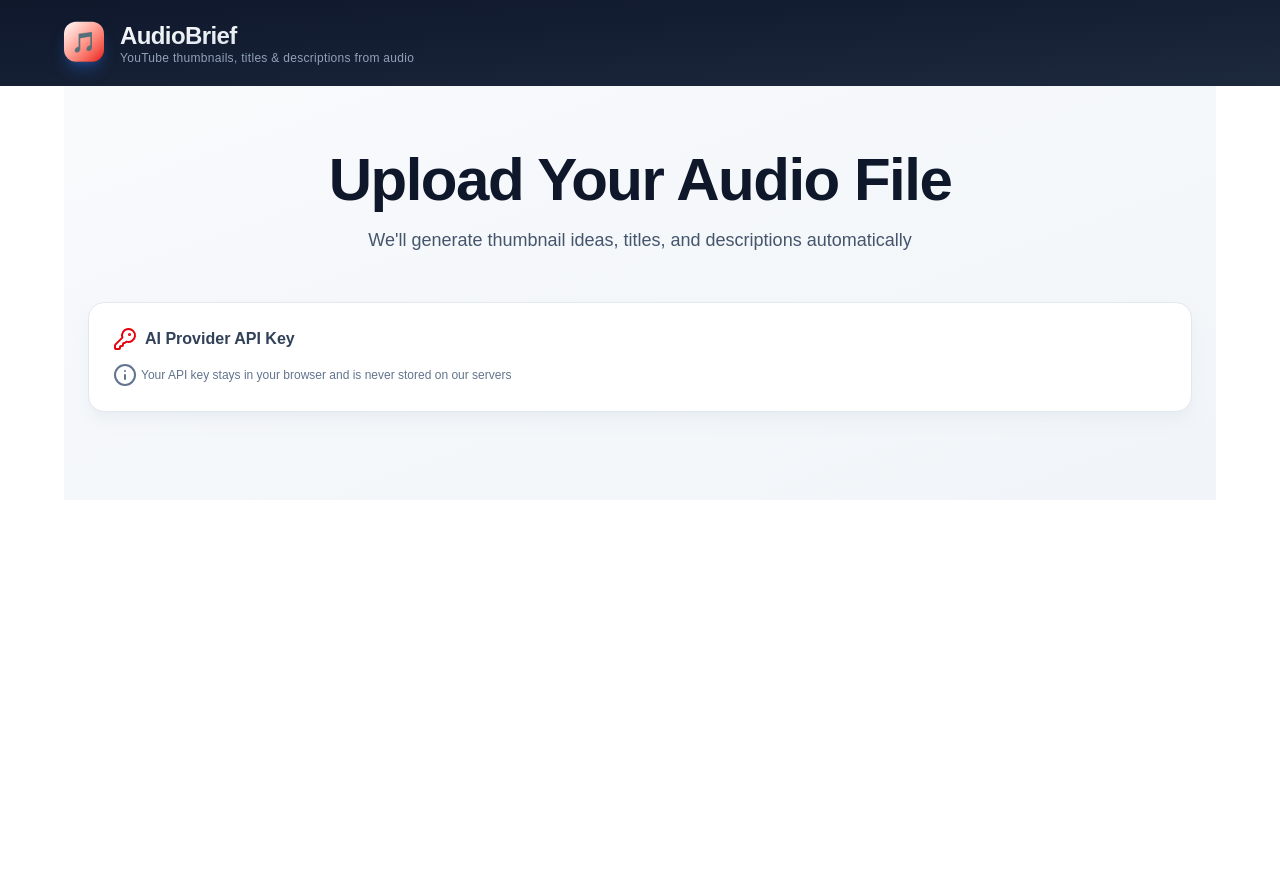
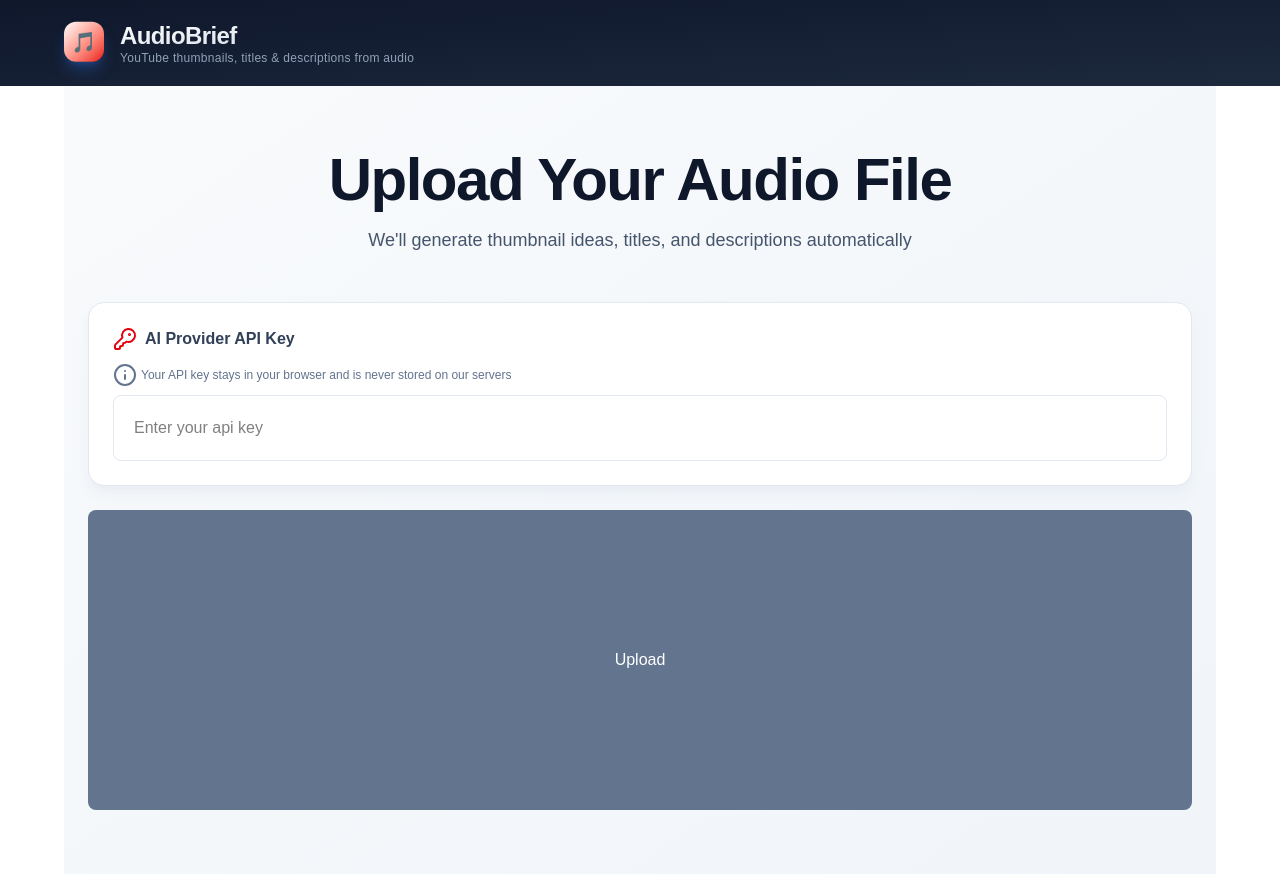
Before and after one commit to abhidatta0/audiobrief, a React (Vite) app: page / in a window 1280 px wide. Before the commit the page ends 800 px from the top, so only its background shows below. Built offline with nearby package versions, Linux system fonts and the light colour scheme.

Commit message:
fileuploader - drag-and-drop audio file

```diff
--- a/src/HeroSection.tsx
+++ b/src/HeroSection.tsx
@@ -1,4 +1,5 @@
 import ApiInputKey from "@/components/ApiInputKey";
+import FileUploader from "@/components/FileUploader";
 
 export default function HeroSection() {
   return (
@@ -14,6 +15,8 @@ export default function HeroSection() {
       </div>
 
       <ApiInputKey />
+
+      <FileUploader accept="audio/mp3,audio/*" />
     </div>
   );
 }
--- a/src/components/ApiInputKey.tsx
+++ b/src/components/ApiInputKey.tsx
@@ -2,7 +2,7 @@ import { KeyRound, Info } from "lucide-react";
 
 const ApiInputKey = () => {
   return (
-    <div className="bg-white rounded-2xl shadow-lg shadow-slate-200/50 p-6 mb-6 border border-slate-200">
+    <div className="bg-white rounded-2xl shadow-lg shadow-slate-200/50 p-6 mb-6 border border-slate-200 space-y-2">
       <label className="flex items-center gap-2 font-semibold text-slate-700 mb-3">
         <KeyRound className="text-red-600" />
         AI Provider API Key
@@ -12,6 +12,14 @@ const ApiInputKey = () => {
         <Info />
         Your API key stays in your browser and is never stored on our servers
       </p>
+
+      <div>
+        <input
+          type="text"
+          placeholder="Enter your api key"
+          className="w-full p-5 bg-white border border-slate-200 rounded-lg focus:outline-none focus:ring-2 focus:ring-blue-500 focus:border-transparent transition-all"
+        />
+      </div>
     </div>
   );
 };
--- /dev/null
+++ b/src/components/FileUploader.tsx
@@ -0,0 +1,64 @@
+import { useRef, useState } from "react";
+
+interface Props {
+  accept?: string;
+}
+
+const isAudioFile = (file: File) => {
+  return file.type.toLowerCase().startsWith("audio");
+};
+const FileUploader = ({ accept }: Props) => {
+  const uploadRef = useRef<HTMLInputElement>(null);
+
+  const [file, setFile] = useState<File | null>(null);
+  const [isDragOver, setIsDragOver] = useState(false);
+  const handleChange = (e: React.ChangeEvent<HTMLInputElement>) => {
+    const file = e.target.files?.[0];
+    if (uploadRef.current) {
+      uploadRef.current.value = "";
+    }
+    if (!file || !isAudioFile(file)) {
+      return;
+    }
+    setFile(file);
+  };
+
+  const handleDragOver = (e: React.DragEvent) => {
+    e.preventDefault();
+    setIsDragOver(true);
+  };
+
+  const handleDrop = (e: React.DragEvent) => {
+    e.preventDefault();
+    const file = e.dataTransfer.files[0];
+    console.log({ file });
+    if (!isAudioFile(file)) {
+      return;
+    }
+    setFile(file);
+    setIsDragOver(false);
+  };
+
+  return (
+    <div
+      className={`w-full flex justify-center items-center overflow-hidden bg-slate-500 cursor-pointer min-h-75 rounded-lg ${isDragOver ? "opacity-50" : "opacity-100"}`}
+      onClick={() => uploadRef.current?.click()}
+      onDragOver={handleDragOver}
+      onDrop={handleDrop}
+      onDragLeave={() => setIsDragOver(false)}
+    >
+      <input
+        ref={uploadRef}
+        type="file"
+        className="hidden"
+        accept={accept}
+        onChange={handleChange}
+      />
+      <h2 className="text-white">Upload</h2>
+
+      {file && <p>{file.name}</p>}
+    </div>
+  );
+};
+
+export default FileUploader;
```
